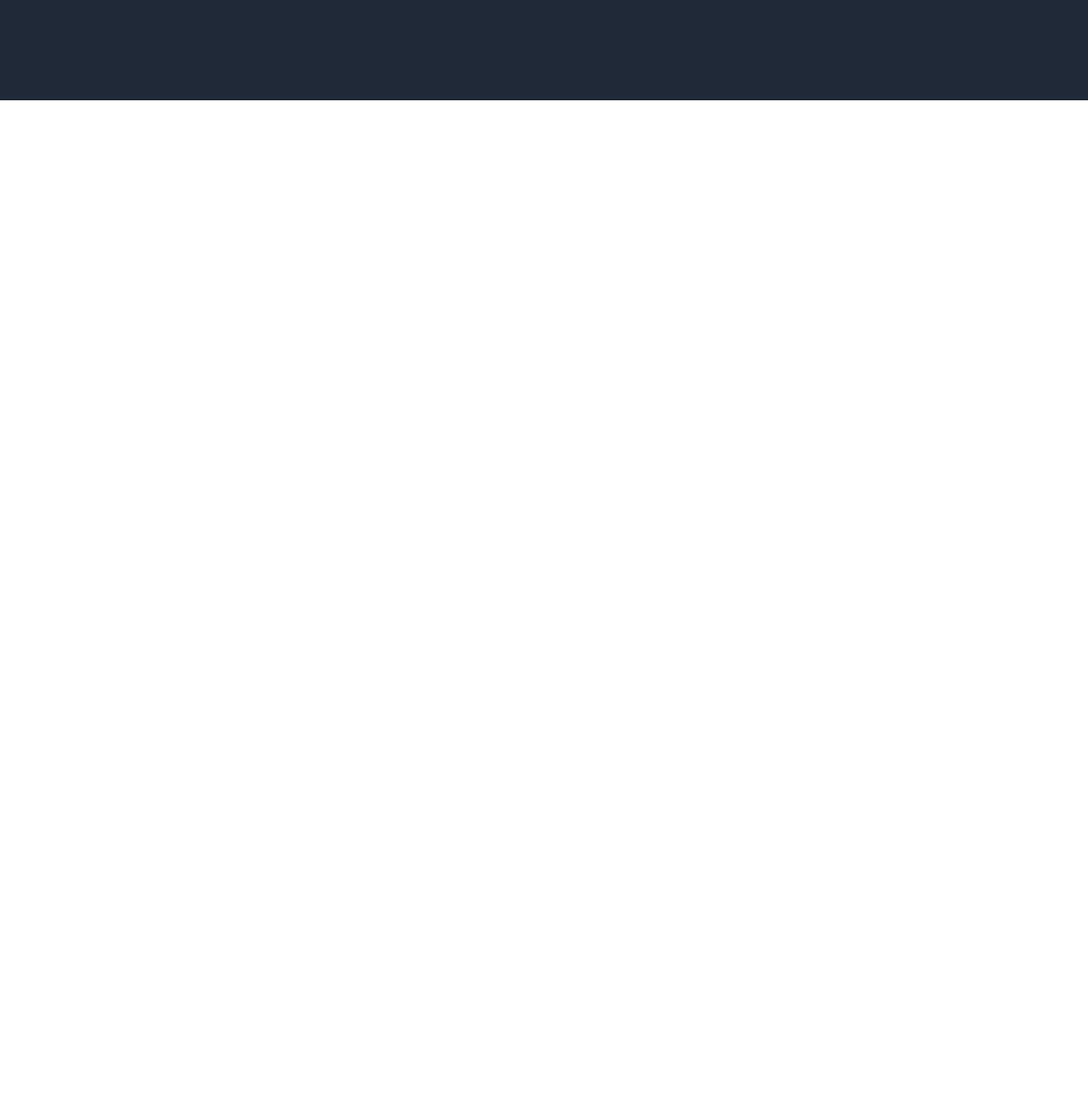
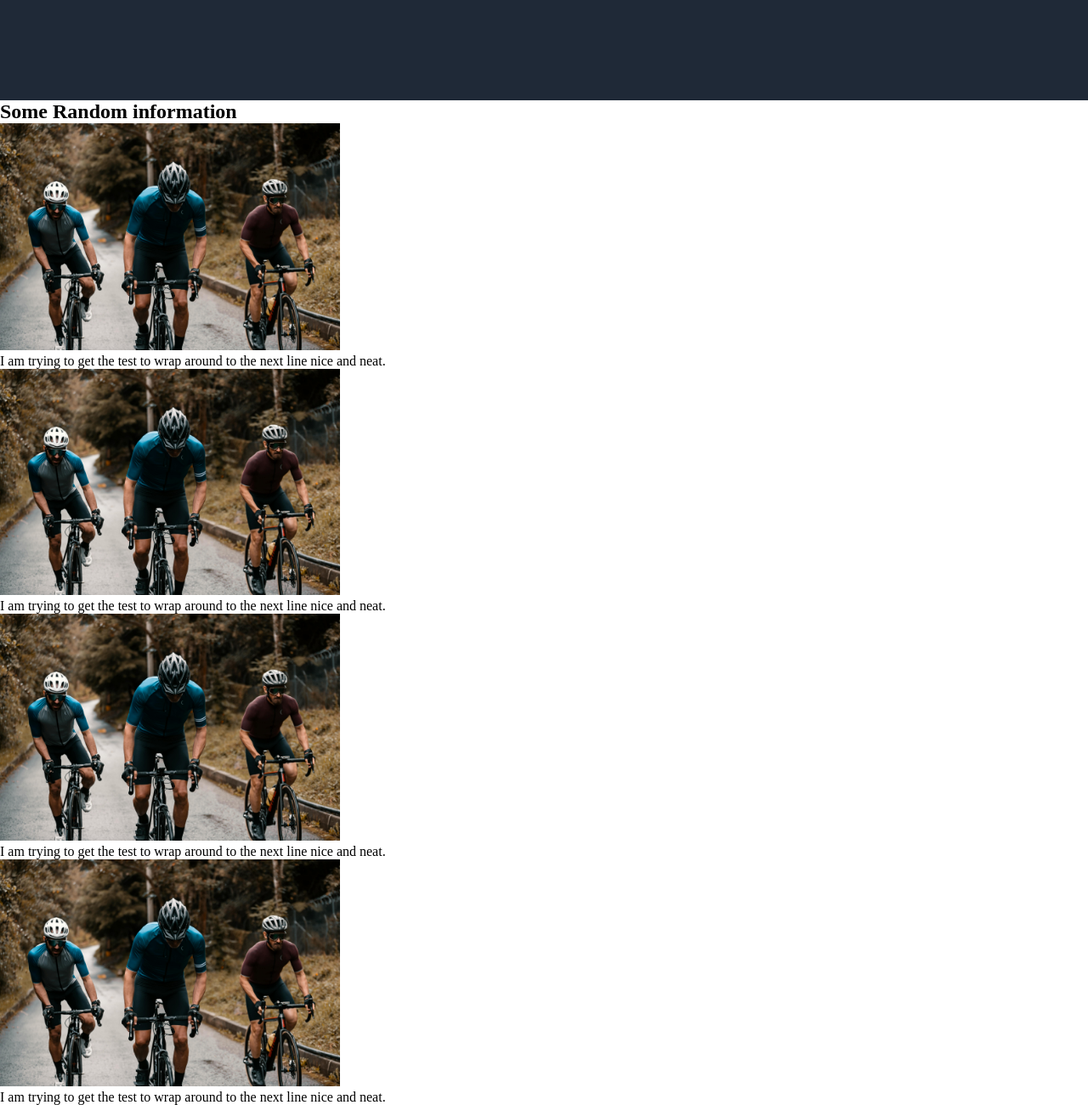
Before and after one commit to robertthurber/profile_page, a plain HTML site: page index.html in a window 1280 px wide. Shown: the part 886-2186 px from the top of the page at 85% size. Before the commit the page ends 1004 px from the top, so only its background shows below. Drawn offline with Linux system fonts and the light colour scheme.

Commit message:
created the picture section of the webpage

```diff
--- a/index.html
+++ b/index.html
@@ -11,9 +11,9 @@
       <div class="hero-top-left">
         <h3>Header Logo</h3>
         <ul>
-          <li><a>header link one</a></li>
-          <li><a>header link two</a></li>
-          <li><a>header link three</a></li>
+          <li><a href="#">header link one</a></li>
+          <li><a href="#">header link two</a></li>
+          <li><a href="#">header link three</a></li>
         </ul>
       </div>
       <div class="hero-top-right">
@@ -33,5 +33,38 @@
         <img src="./images/road_cycling.jpg" alt="" />
       </div>
     </header>
+    <section class="info-section">
+      <h2>Some Random information</h2>
+      <div class="info-picture">
+        <div class="test">
+          <img src="./images/road_cycling.jpg" alt="" />
+          <p>
+            I am trying to get the test to wrap around to the next line nice and
+            neat.
+          </p>
+        </div>
+        <div class="test">
+          <img src="./images/road_cycling.jpg" alt="" />
+          <p>
+            I am trying to get the test to wrap around to the next line nice and
+            neat.
+          </p>
+        </div>
+        <div class="test">
+          <img src="./images/road_cycling.jpg" alt="" />
+          <p>
+            I am trying to get the test to wrap around to the next line nice and
+            neat.
+          </p>
+        </div>
+        <div class="test">
+          <img src="./images/road_cycling.jpg" alt="" />
+          <p>
+            I am trying to get the test to wrap around to the next line nice and
+            neat.
+          </p>
+        </div>
+      </div>
+    </section>
   </body>
 </html>
```
